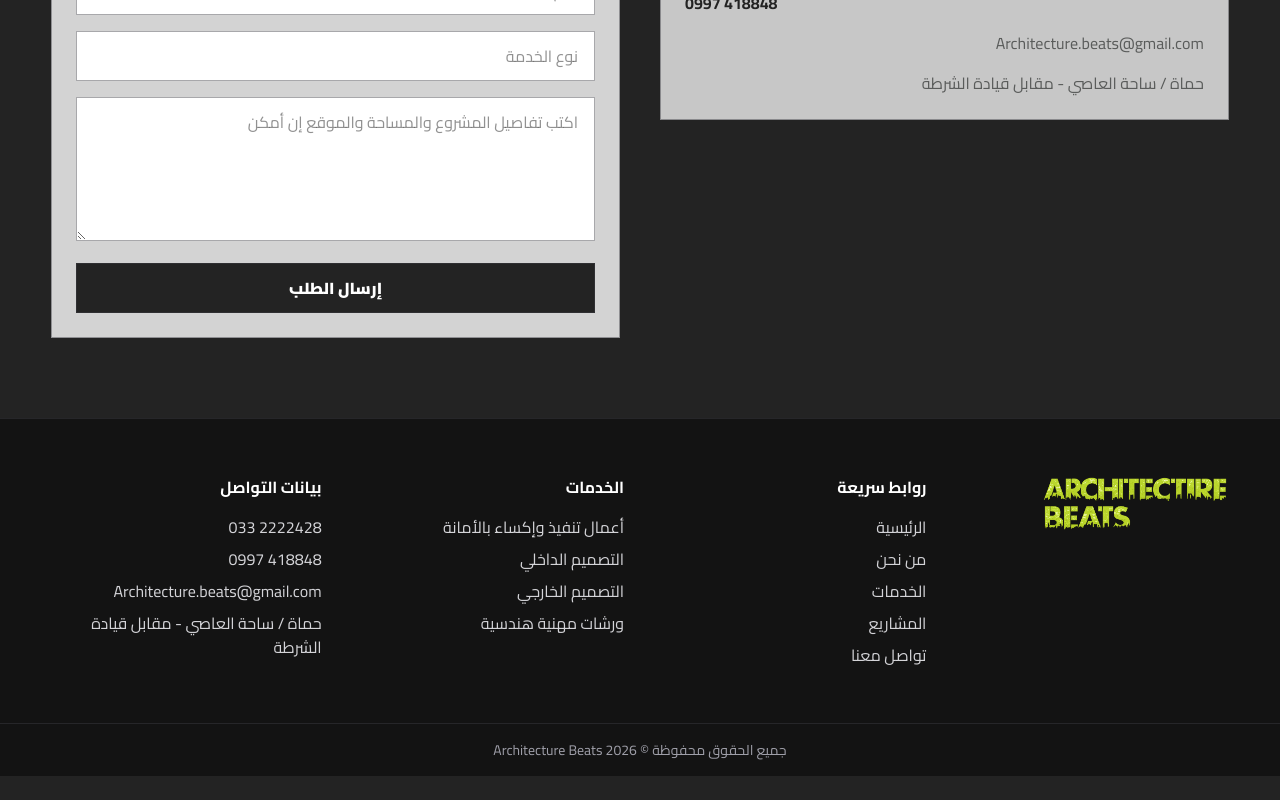
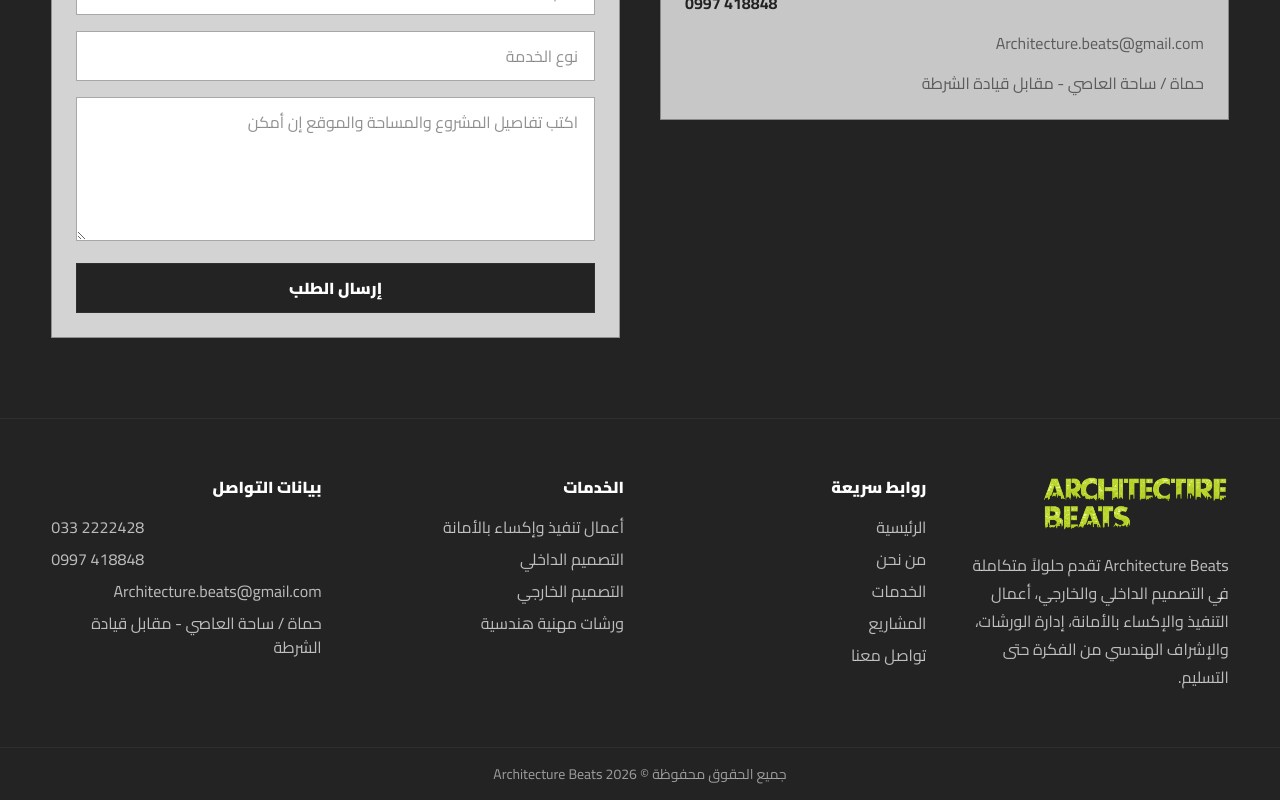
Before and after one commit to abod-haes/architecture-beats, a Next.js app: page / in a window 1280 px wide. Shown: the part 8051-8851 px from the top of the page. Before the commit the page ends 8827 px from the top, so only its background shows below. Built offline with nearby package versions, Linux system fonts and the light colour scheme.

Commit message:
Update footer with bilingual content

```diff
--- a/src/components/layout/Footer.tsx
+++ b/src/components/layout/Footer.tsx
@@ -1,26 +1,31 @@
+"use client";
+
 import Link from "next/link";
-import { siteData } from "@/data/siteData";
+import { useSiteContent } from "@/context/LocaleContext";
 
 export default function Footer() {
+  const content = useSiteContent();
+
   return (
-    <footer className="border-t border-brand-primary/20 bg-[#131313]">
+    <footer className="border-t border-brand-dark/10 bg-brand-dark text-white">
       <div className="mx-auto grid w-[92%] max-w-7xl gap-8 py-14 md:grid-cols-4">
         <div>
           <div className="flex items-center">
             <img
               src="/logo.png"
-              alt={siteData.company.nameEn}
+              alt={content.company.nameEn}
               className="h-14 w-auto object-contain"
               loading="lazy"
             />
           </div>
+          <p className="mt-5 max-w-xs leading-7 text-white/70">{content.hero.description}</p>
         </div>
         <div>
-          <h3 className="mb-4 font-bold text-white">
-            {siteData.footer.quickLinksTitle}
+          <h3 className="mb-4 font-black text-white">
+            {content.footer.quickLinksTitle}
           </h3>
-          <ul className="space-y-2 text-zinc-300">
-            {siteData.nav.map((item) => (
+          <ul className="space-y-2 text-white/70">
+            {content.nav.map((item) => (
               <li key={item.href}>
                 <Link href={item.href} className="hover:text-brand-primary">
                   {item.label}
@@ -30,34 +35,33 @@ export default function Footer() {
           </ul>
         </div>
         <div>
-          <h3 className="mb-4 font-bold text-white">
-            {siteData.footer.servicesTitle}
+          <h3 className="mb-4 font-black text-white">
+            {content.footer.servicesTitle}
           </h3>
-          <ul className="space-y-2 text-zinc-300">
-            {siteData.services.slice(0, 4).map((item) => (
+          <ul className="space-y-2 text-white/70">
+            {content.services.slice(0, 4).map((item) => (
               <li key={item.title}>{item.title}</li>
             ))}
           </ul>
         </div>
         <div>
-          <h3 className="mb-4 font-bold text-white">
-            {siteData.footer.contactTitle}
+          <h3 className="mb-4 font-black text-white">
+            {content.footer.contactTitle}
           </h3>
-          <ul className="space-y-2 text-zinc-300">
-            <li dir="ltr" className="[unicode-bidi:isolate] text-right">
-              {siteData.company.phone}
+          <ul className="space-y-2 text-white/70">
+            <li dir="ltr" className="text-left">
+              {content.company.phone}
             </li>
-            <li dir="ltr" className="[unicode-bidi:isolate] text-right">
-              {siteData.company.mobile}
+            <li dir="ltr" className="text-left">
+              {content.company.mobile}
             </li>
-            <li>{siteData.company.email}</li>
-            <li>{siteData.company.address}</li>
+            <li>{content.company.email}</li>
+            <li>{content.company.address}</li>
           </ul>
         </div>
       </div>
-      <div className="border-t border-zinc-800 py-4 text-center text-sm text-zinc-400">
-        {siteData.footer.rights} © {new Date().getFullYear()}{" "}
-        {siteData.company.nameEn}
+      <div className="border-t border-white/10 py-4 text-center text-sm text-white/55">
+        {content.footer.rights} © {new Date().getFullYear()} {content.company.nameEn}
       </div>
     </footer>
   );
```
